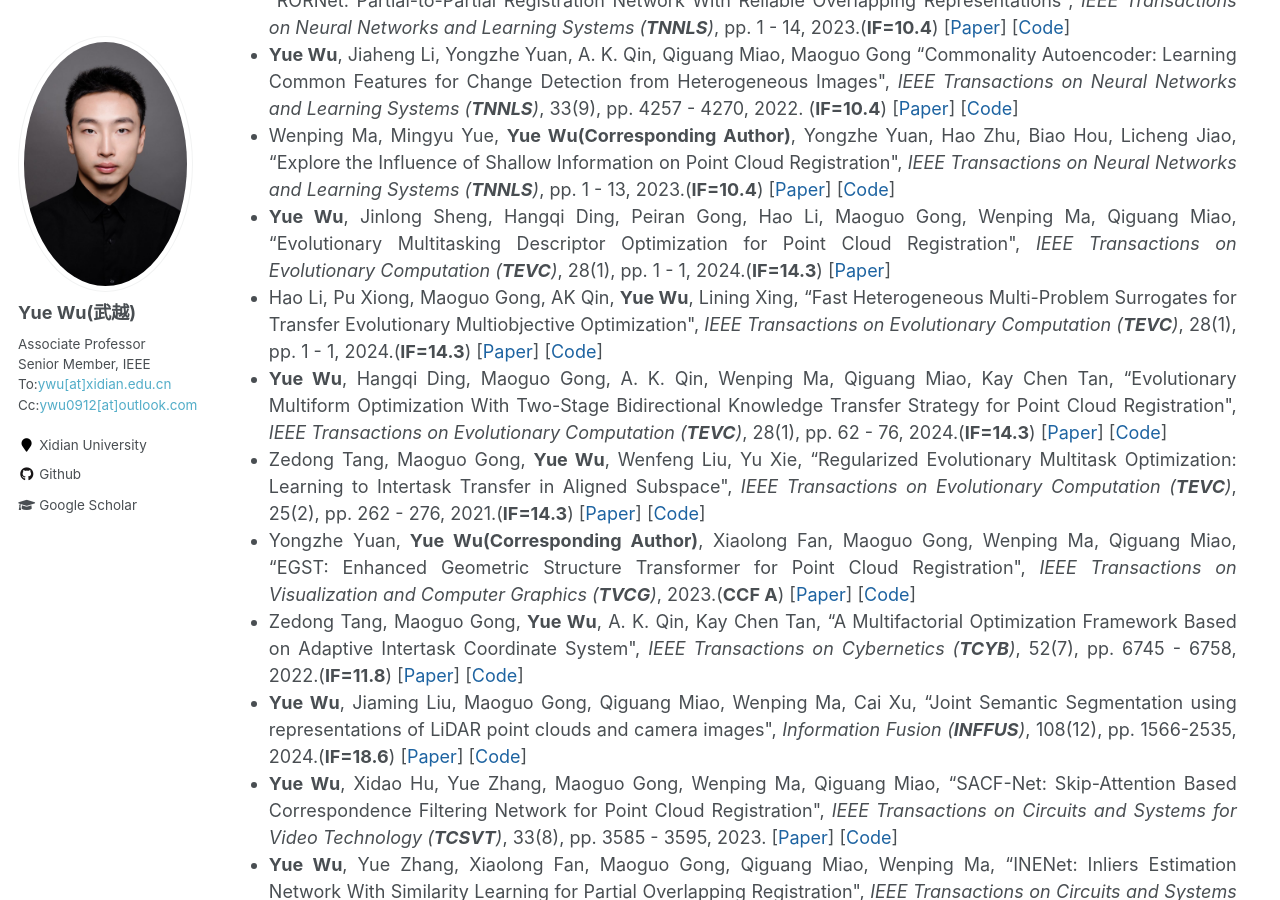
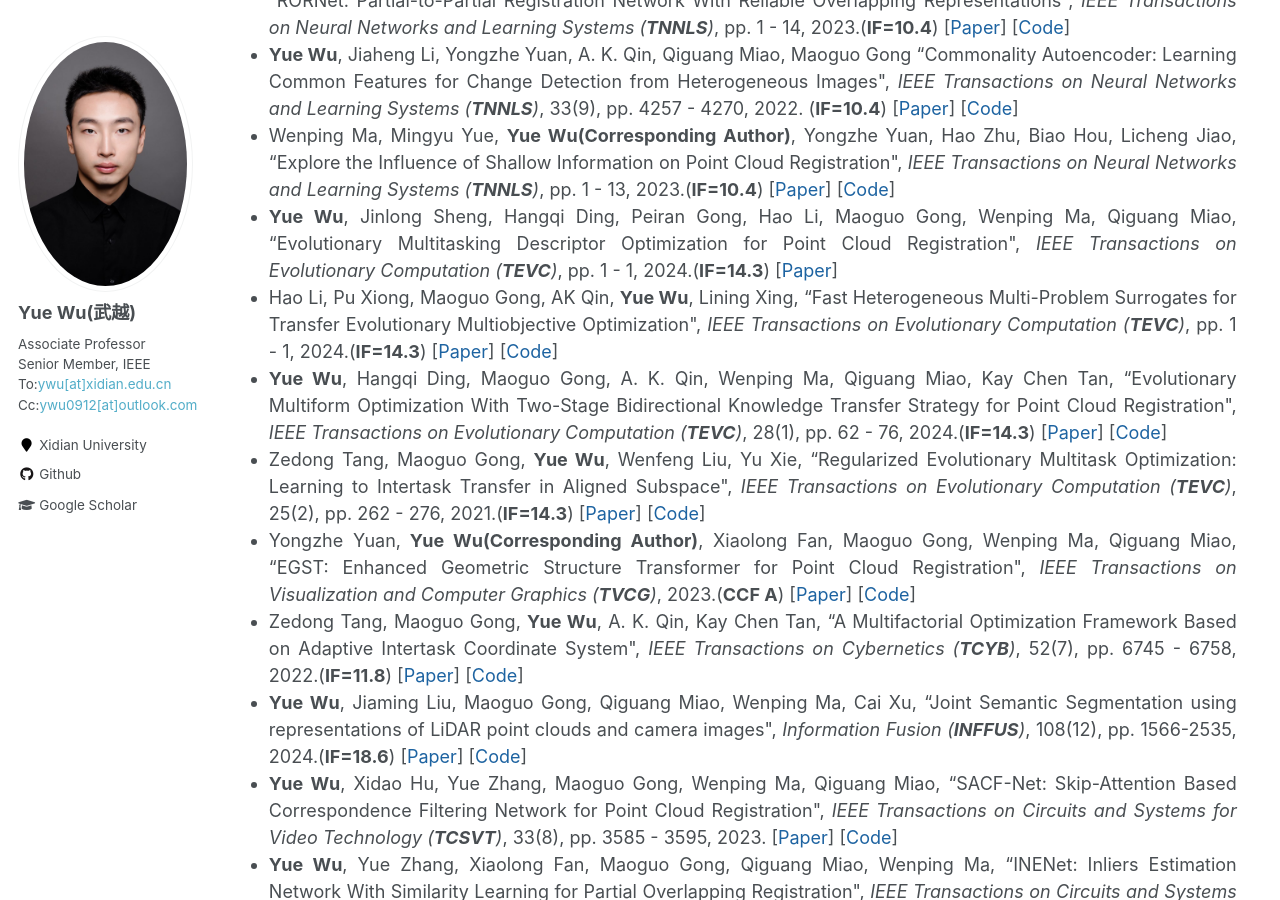
Before and after one commit to ywuchina/ywuchina.github.io, a Jekyll site: the page built from _pages/home.md, in a window 1280 px wide and 900 px high, scrolled down 3011 px. Built offline with Jekyll 4.4.1, drawn with Linux system fonts in a browser that asks for light colours.

Commit message:
Update paper.html

```diff
--- a/_includes/paper.html
+++ b/_includes/paper.html
@@ -84,7 +84,7 @@
   <span>
   <b>Yue Wu</b>, Jinlong Sheng, Hangqi Ding, Peiran Gong, Hao Li, Maoguo Gong, Wenping Ma, Qiguang Miao,
   “Evolutionary Multitasking Descriptor Optimization for Point Cloud Registration",
-  <i>IEEE Transactions on Evolutionary Computation (<b>TEVC</b>)</i>, 28(1), pp. 1 - 1, 2024.(<b>IF=14.3</b>)
+  <i>IEEE Transactions on Evolutionary Computation (<b>TEVC</b>)</i>, pp. 1 - 1, 2024.(<b>IF=14.3</b>)
   [<a href= "https://ieeexplore.ieee.org/abstract/document/10566881" target="_blank">Paper</a>]
   </span>
   </li>
@@ -93,7 +93,7 @@
   <span>
   Hao Li, Pu Xiong, Maoguo Gong, AK Qin, <b>Yue Wu</b>, Lining Xing,
   “Fast Heterogeneous Multi-Problem Surrogates for Transfer Evolutionary Multiobjective Optimization",
-  <i>IEEE Transactions on Evolutionary Computation (<b>TEVC</b>)</i>, 28(1), pp. 1 - 1, 2024.(<b>IF=14.3</b>)
+  <i>IEEE Transactions on Evolutionary Computation (<b>TEVC</b>)</i>, pp. 1 - 1, 2024.(<b>IF=14.3</b>)
   [<a href= "https://ieeexplore.ieee.org/abstract/document/10490148" target="_blank">Paper</a>]
   [<a href= " https://github.com/see-hao/HeMPS" target="_blank">Code</a>]
   </span>
```
